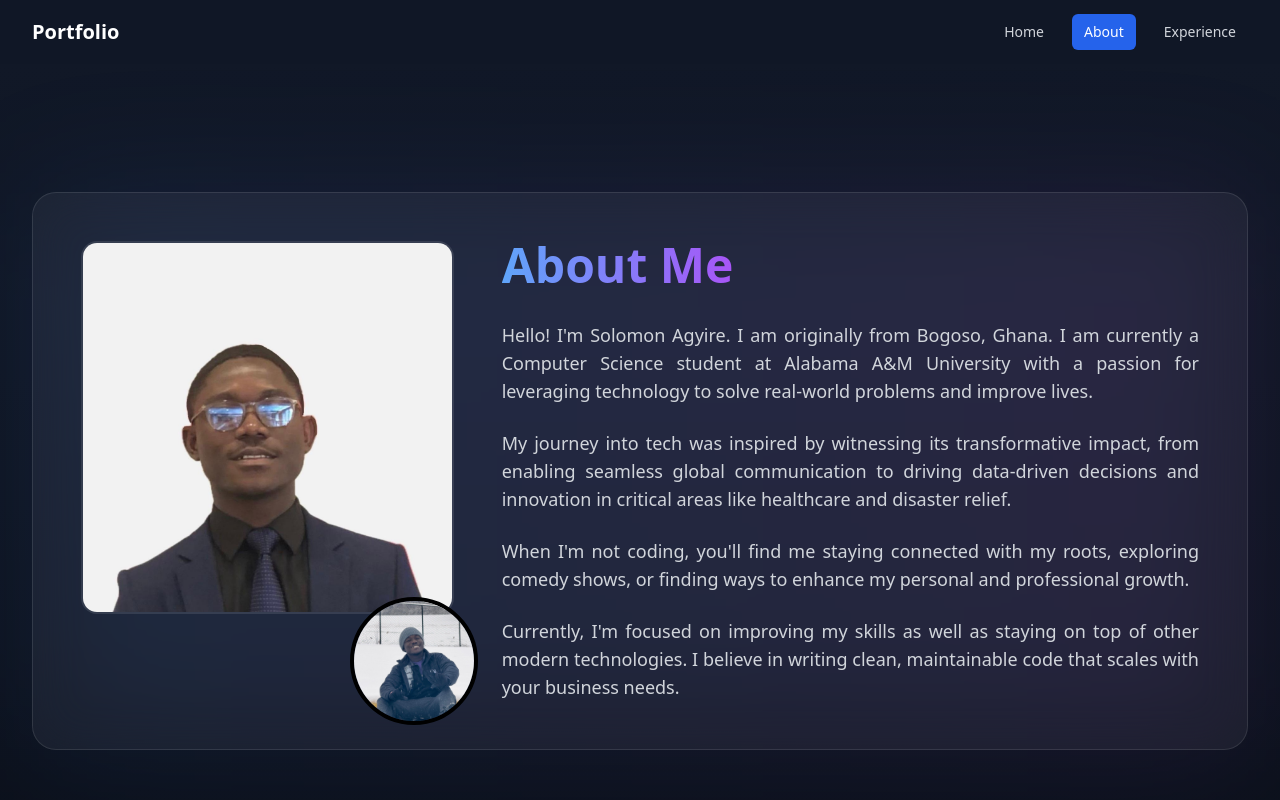
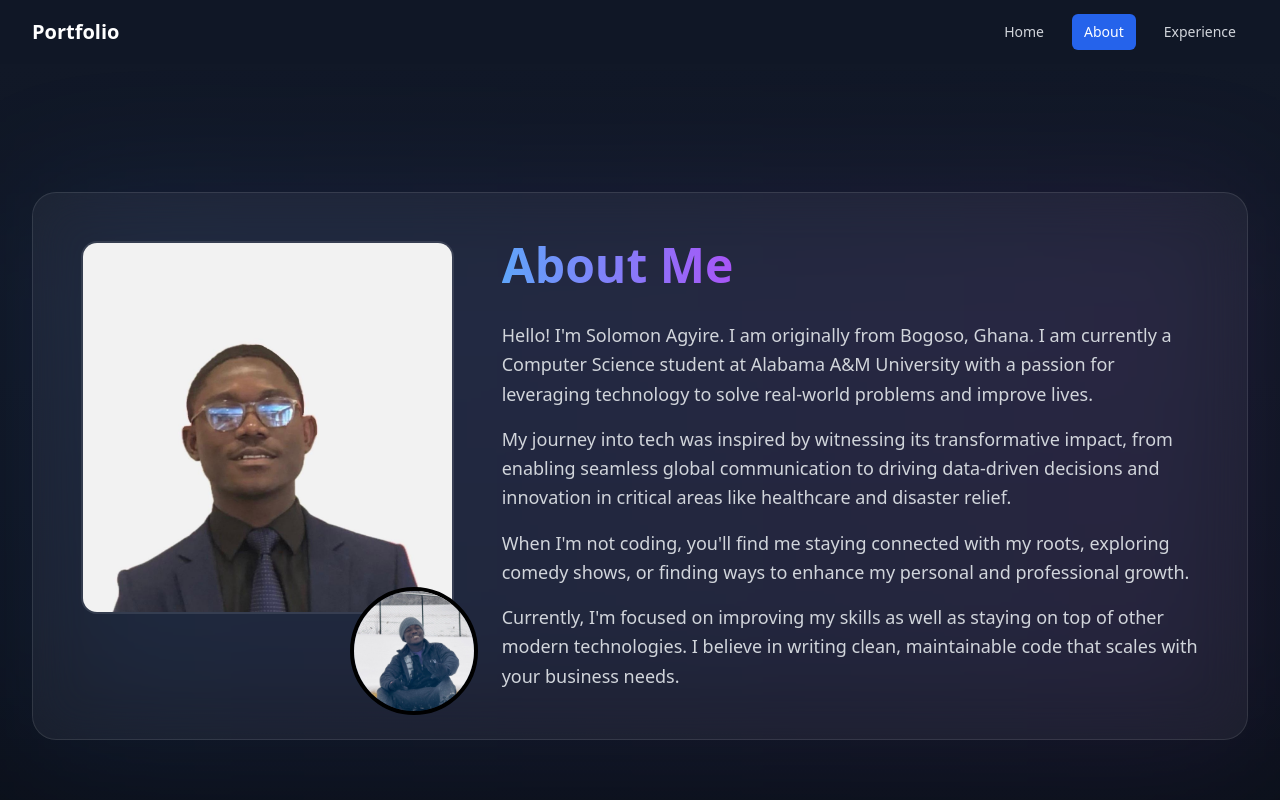
Before and after one commit to SolomonAgyire/Potfolio, a React (Vite) app in the folder project/: page /about in a window 1280 px wide. Shown: the top 800 px of the page. Built offline with nearby package versions, Linux system fonts and the light colour scheme.

Commit message:
fixed image paths in the experience nav and imprroved the text on the Expereince page

```diff
--- a/project/src/pages/About.tsx
+++ b/project/src/pages/About.tsx
@@ -80,24 +80,24 @@ export function About() {
                       About Me
                     </span>
                   </h1>
-                  <div className="space-y-6 text-gray-300">
-                    <p className="text-lg text-justify">
+                  <div className="space-y-4 text-gray-300">
+                    <p className="text-lg leading-relaxed">
                       Hello! I'm Solomon Agyire. I am originally from Bogoso, Ghana. I am currently a Computer Science student at Alabama A&M University
                       with a passion for leveraging technology to solve real-world problems and improve lives.
                     </p>
 
-                    <p className="text-lg text-justify">
+                    <p className="text-lg leading-relaxed">
                       My journey into tech was inspired by witnessing its transformative impact, from enabling
                       seamless global communication to driving data-driven decisions and innovation in critical
                       areas like healthcare and disaster relief.
                     </p>
 
-                    <p className="text-lg text-justify">
+                    <p className="text-lg leading-relaxed">
                       When I'm not coding, you'll find me staying connected with my roots, exploring comedy
                       shows, or finding ways to enhance my personal and professional growth.
                     </p>
 
-                    <p className="text-lg text-justify">
+                    <p className="text-lg leading-relaxed">
                       Currently, I'm focused on improving my skills as well as staying on top of other modern technologies. I believe in writing clean, maintainable code
                       that scales with your business needs.
                     </p>
--- a/project/src/pages/Experience.tsx
+++ b/project/src/pages/Experience.tsx
@@ -49,7 +49,7 @@ export function Experience() {
             period: "June 2024",
             description: "Implemented machine learning algorithms for binary and unsupervised classification at the FRIB facility. Mentored high school students in conducting research projects, fostering the next generation of scientists in nuclear physics and data analysis.",
             technologies: ["Machine Learning", "Python", "Data Analysis", "Mentoring"],
-            image: "/src/img/PING.png",
+            image: "/img/PING.png",
             hasDetails: true,
             detailsLink: "https://frib.msu.edu/for-students/programs/ping",
             isExternal: true
@@ -62,7 +62,7 @@ export function Experience() {
             period: "May 2024",
             description: "I participated in the Edge AI Summer Program, where I explored the innovative potential of Edge AI in medical devices. The program focused on embedding artificial intelligence into devices to analyze data and deliver real-time feedback, with applications such as diabetes monitoring systems..",
             technologies: ["Google-Gemini API", "Svelte", "Tailwind CSS", "Team Leadership", "AI Development"],
-            image: "/src/img/edgeai.png",
+            image: "/img/edgeai.png",
             hasDetails: true,
             detailsLink: "/edge-ai-project",
             githubLink: "https://github.com/Chee-ChuanFoo/Generative_AI_Hackathon"
@@ -75,7 +75,7 @@ export function Experience() {
             period: "February 2024 - Present",
             description: "Assist students weekly with Calculus I and also in brainstorming and refining their academic essays, jobs, and internship applications.",
             technologies: ["Calculus Tutoring", "Writing Assistance", "Academic Mentoring", "Student Success"],
-            image: "/src/img/tan.png",
+            image: "/img/tan.png",
             hasDetails: true,
             detailsLink: "https://www.aamu.edu/academics/academic-support-retention/freshman-academy/tutorial-assistance-network/",
             isExternal: true
```
